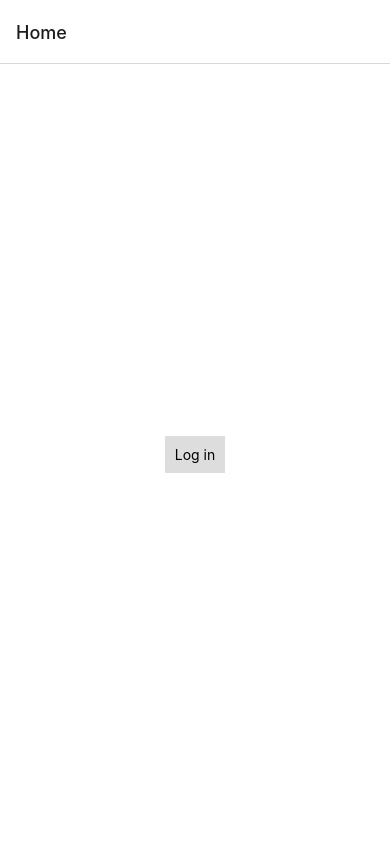
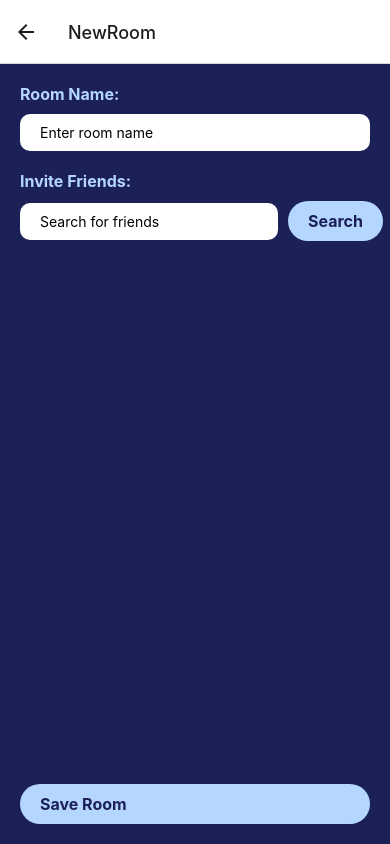
Before and after one commit to sofiapetterssonnn/Kandidat, a React Native app in the folder DineDrop/: screen /NewRoom in a window 390 px wide. Before the commit this address had no page. Built offline with nearby package versions, Linux system fonts and the light colour scheme.

Commit message:
Groupscreen och skapa nya rum! Gjort starten nu

```diff
--- a/DineDrop/App.js
+++ b/DineDrop/App.js
@@ -10,6 +10,7 @@ import GroupScreen from './assets/screens/GroupScreen.js';
 import PostScreen from './assets/screens/PostScreen.js';
 import ProfileScreen from './assets/screens/ProfileScreen.js';
 import SettingsScreen from './assets/screens/settingsScreen.js';
+import NewRoomScreen from './assets/screens/NewRoomScreen.js';
 
 const Stack = createNativeStackNavigator();
 
@@ -50,6 +51,7 @@ export default function App() {
          name="Settings"
          component={SettingsScreen}
        />
+       <Stack.Screen name="NewRoom" component={NewRoomScreen} />
 
       </Stack.Navigator>
     </NavigationContainer>
--- a/DineDrop/assets/screens/GroupScreen.js
+++ b/DineDrop/assets/screens/GroupScreen.js
@@ -1,4 +1,4 @@
-import React from 'react';
+/*/import React from 'react';
 import { Text, View} from 'react-native';
 
 export default function GroupScreen(){
@@ -9,3 +9,56 @@ export default function GroupScreen(){
 
     );
 }
+*/
+
+/*
+När användaren trycker på knappen för att skapa ett nytt rum anropas funktionen handleCreateNewRoom(),
+som navigerar användaren till en annan skärm som heter NewRoom.
+*/
+
+
+import React from 'react';
+import { StyleSheet, Text, View, TouchableOpacity } from 'react-native';
+
+export default function GroupScreen({ navigation }) {
+  const handleCreateNewRoom = () => {
+    navigation.navigate('NewRoom');
+  };
+
+  return (
+    <View style={styles.container}>
+      <TouchableOpacity style={styles.button} onPress={handleCreateNewRoom}>
+        <Text style={styles.buttonText}>Create New Room</Text>
+      </TouchableOpacity>
+      <Text style={[styles.title, { textAlign: 'center' }]}>My Rooms</Text>
+    </View>
+  );
+}
+
+const styles = StyleSheet.create({
+  container: {
+    flex: 1,
+    backgroundColor: '#1B2156',
+    alignItems: 'center',
+    paddingTop: 50,
+    paddingHorizontal: 20,
+  },
+  title: {
+    fontWeight: 'bold',
+    fontSize: 30,
+    color: '#B4D6FF',
+    marginBottom: 30,
+  },
+  button: {
+    backgroundColor: '#B4D6FF',
+    borderRadius: 20,
+    paddingVertical: 10,
+    paddingHorizontal: 20,
+    marginTop: 20,
+  },
+  buttonText: {
+    color: '#1B2156',
+    fontWeight: 'bold',
+    fontSize: 16,
+  },
+});
--- /dev/null
+++ b/DineDrop/assets/screens/NewRoomScreen.js
@@ -0,0 +1,139 @@
+import React, { useState } from 'react';
+import { StyleSheet, View, Text, TextInput, TouchableOpacity, FlatList } from 'react-native';
+
+/*handleSaveRoom" används för att spara rummet och navigera tillbaka till föregående skärm
+"handleSearch" används för att söka efter användare och
+uppdatera "searchResults" med de hittade användarna
+FlatList "renderar" ut sökresultaten som hämtades med hjälp av funktionen "handleSearch
+
+
+FlatList är en komponent som används för att visa en lista med data
+data-egenskapen är en array med objekt som innehåller information om varje sökresultat
+renderItem är en funktion som bestämmer hur varje objekt ska visas i listan
+keyExtractor används för att ge varje objekt en unik ID som React kan använda för att hantera uppdateringar av listan mer effektivt*/
+
+
+export default function NewRoomScreen({ navigation }) {
+  const [roomName, setRoomName] = useState('');
+  const [searchTerm, setSearchTerm] = useState('');
+  const [searchResults, setSearchResults] = useState([]);
+
+  const handleSaveRoom = () => {
+    // lägg till för att spara rummet
+    // (t.ex. skicka data till en API eller en backend-server)
+    // och navigera tillbaka till GroupScreen
+    navigation.goBack();
+  };
+
+  const handleSearch = () => {
+    // lägg till för att söka efter användare
+    // t.ex. skicka en förfrågan till en API eller databas
+    // och uppdatera searchResults med resultaten
+    setSearchResults([
+      { id: 1, name: 'Maja' },
+      { id: 2, name: 'Vendela' },
+      { id: 3, name: 'Sofia' },
+      { id: 4, name: 'Minna' },
+    ]);
+  };
+
+  const renderSearchResult = ({ item }) => {
+    return (
+      <View style={styles.searchResult}>
+        <Text>{item.name}</Text>
+        <TouchableOpacity style={styles.addButton}>
+          <Text style={styles.addButtonText}>Add</Text>
+        </TouchableOpacity>
+      </View>
+    );
+  };
+
+  return (
+    <View style={styles.container}>
+      <Text style={styles.label}>Room Name:</Text>
+      <TextInput
+        style={styles.input}
+        value={roomName}
+        onChangeText={text => setRoomName(text)}
+        placeholder="Enter room name"
+      />
+      <Text style={styles.label}>Invite Friends:</Text>
+      <View style={styles.searchContainer}>
+        <TextInput
+          style={styles.searchInput}
+          value={searchTerm}
+          onChangeText={text => setSearchTerm(text)}
+          placeholder="Search for friends"
+        />
+        <TouchableOpacity style={styles.searchButton} onPress={handleSearch}>
+          <Text style={styles.searchButtonText}>Search</Text>
+        </TouchableOpacity>
+      </View>
+      <FlatList
+        data={searchResults}
+        renderItem={renderSearchResult}
+        keyExtractor={item => item.id.toString()}
+      />
+      <TouchableOpacity style={styles.button} onPress={handleSaveRoom}>
+        <Text style={styles.buttonText}>Save Room</Text>
+      </TouchableOpacity>
+    </View>
+  );
+}
+
+const styles = StyleSheet.create({
+  container: {
+    flex: 1,
+    backgroundColor: '#1B2156',
+    padding: 20,
+  },
+  label: {
+    color: '#B4D6FF',
+    fontSize: 16,
+    fontWeight: 'bold',
+    marginBottom: 10,
+  },
+  input: {
+    backgroundColor: '#FFF',
+    borderRadius: 10,
+    paddingVertical: 10,
+    paddingHorizontal: 20,
+    marginBottom: 20,
+  },
+  button: {
+    backgroundColor: '#B4D6FF',
+    borderRadius: 20,
+    paddingVertical: 10,
+paddingHorizontal: 20,
+marginTop: 20,
+},
+buttonText: {
+color: '#1B2156',
+fontWeight: 'bold',
+fontSize: 16,
+},
+searchContainer: {
+flexDirection: 'row',
+alignItems: 'center',
+marginBottom: 20,
+},
+searchInput: {
+backgroundColor: '#FFF',
+borderRadius: 10,
+paddingVertical: 10,
+paddingHorizontal: 20,
+flex: 1,
+marginRight: 10,
+},
+searchButton: {
+backgroundColor: '#B4D6FF',
+borderRadius: 20,
+paddingVertical: 10,
+paddingHorizontal: 20,
+},
+searchButtonText: {
+color: '#1B2156',
+fontWeight: 'bold',
+fontSize: 16,
+},
+});
```
